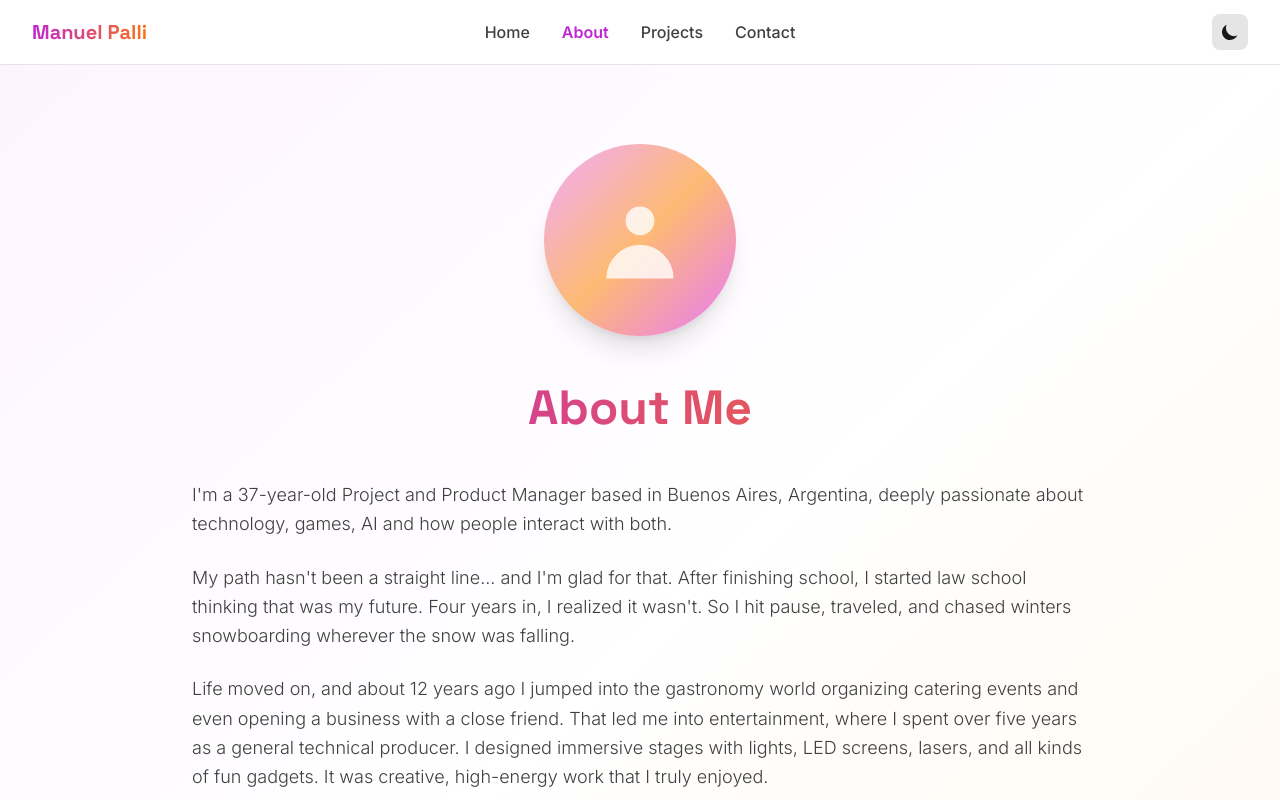
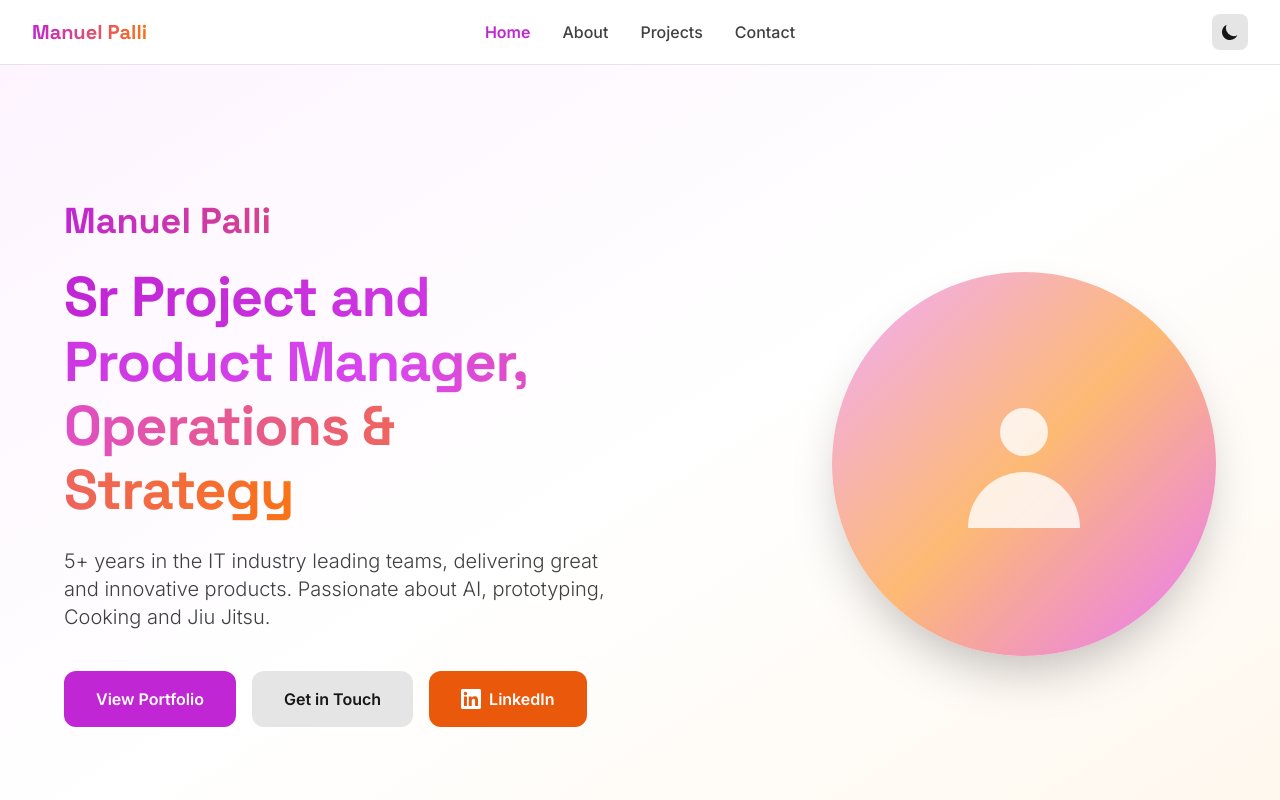
Before and after one commit to Excidium-MP/my-site, a React (Vite) app: page /about in a window 1280 px wide. Shown: the top 800 px of the page. Built offline with nearby package versions, Linux system fonts and the light colour scheme.

Commit message:
Convert to infinite scroll single-page layout - Remove React Router and convert to anchor-based navigation - Update all page components to display simultaneously - Add smooth scroll behavior - Update navigation to track active section on scroll

```diff
--- a/src/App.tsx
+++ b/src/App.tsx
@@ -1,6 +1,4 @@
 import { useState, useEffect } from 'react'
-import { Routes, Route, useLocation } from 'react-router-dom'
-import { AnimatePresence } from 'framer-motion'
 import Layout from './components/Layout'
 import Home from './pages/Home'
 import About from './pages/About'
@@ -8,7 +6,6 @@ import Projects from './pages/Projects'
 import Contact from './pages/Contact'
 
 function App() {
-  const location = useLocation()
   const [darkMode, setDarkMode] = useState(() => {
     const saved = localStorage.getItem('darkMode')
     return saved ? JSON.parse(saved) : false
@@ -29,14 +26,20 @@ function App() {
 
   return (
     <Layout darkMode={darkMode} toggleDarkMode={toggleDarkMode}>
-      <AnimatePresence mode="wait">
-        <Routes location={location} key={location.pathname}>
-          <Route path="/" element={<Home />} />
-          <Route path="/about" element={<About />} />
-          <Route path="/projects" element={<Projects />} />
-          <Route path="/contact" element={<Contact />} />
-        </Routes>
-      </AnimatePresence>
+      <div className="scroll-smooth">
+        <section id="home">
+          <Home />
+        </section>
+        <section id="about">
+          <About />
+        </section>
+        <section id="projects">
+          <Projects />
+        </section>
+        <section id="contact">
+          <Contact />
+        </section>
+      </div>
     </Layout>
   )
 }
--- a/src/components/Layout.tsx
+++ b/src/components/Layout.tsx
@@ -1,5 +1,4 @@
-import { useState } from 'react'
-import { Link, useLocation } from 'react-router-dom'
+import { useState, useEffect } from 'react'
 
 interface LayoutProps {
   children: React.ReactNode
@@ -9,18 +8,39 @@ interface LayoutProps {
 
 function Layout({ children, darkMode, toggleDarkMode }: LayoutProps) {
   const [mobileMenuOpen, setMobileMenuOpen] = useState(false)
-  const location = useLocation()
+  const [activeSection, setActiveSection] = useState('home')
 
   const navLinks = [
-    { name: 'Home', path: '/' },
-    { name: 'About', path: '/about' },
-    { name: 'Projects', path: '/projects' },
-    { name: 'Contact', path: '/contact' }
+    { name: 'Home', path: '#home' },
+    { name: 'About', path: '#about' },
+    { name: 'Projects', path: '#projects' },
+    { name: 'Contact', path: '#contact' }
   ]
 
-  const isActive = (path: string) => location.pathname === path
+  useEffect(() => {
+    const handleScroll = () => {
+      const sections = ['home', 'about', 'projects', 'contact']
+      const scrollPosition = window.scrollY + 100
 
-  const isHomePage = location.pathname === '/'
+      for (const section of sections) {
+        const element = document.getElementById(section)
+        if (element) {
+          const offsetTop = element.offsetTop
+          const offsetBottom = offsetTop + element.offsetHeight
+          if (scrollPosition >= offsetTop && scrollPosition < offsetBottom) {
+            setActiveSection(section)
+            break
+          }
+        }
+      }
+    }
+
+    window.addEventListener('scroll', handleScroll)
+    handleScroll()
+    return () => window.removeEventListener('scroll', handleScroll)
+  }, [])
+
+  const isActive = (path: string) => `#${activeSection}` === path
 
   return (
     <div className="min-h-screen bg-white dark:bg-neutral-900 text-neutral-900 dark:text-white transition-colors duration-200">
@@ -28,21 +48,19 @@ function Layout({ children, darkMode, toggleDarkMode }: LayoutProps) {
       <header className="fixed top-0 left-0 right-0 bg-white/80 dark:bg-neutral-900/80 backdrop-blur-sm border-b border-neutral-200 dark:border-neutral-800 z-50">
         <nav className="max-w-7xl mx-auto px-4 sm:px-6 lg:px-8">
           <div className="flex items-center justify-center h-16 relative">
-            {/* Name in top-left corner (only on non-home pages) */}
-            {!isHomePage && (
-              <div className="absolute left-0 hidden md:block">
-                <Link to="/" className="text-xl font-display font-bold bg-gradient-to-r from-primary-600 to-accent-500 dark:from-primary-400 dark:to-accent-400 bg-clip-text text-transparent hover:opacity-80 transition-opacity">
-                  Manuel Palli
-                </Link>
-              </div>
-            )}
+            {/* Name in top-left corner */}
+            <div className="absolute left-0 hidden md:block">
+              <a href="#home" className="text-xl font-display font-bold bg-gradient-to-r from-primary-600 to-accent-500 dark:from-primary-400 dark:to-accent-400 bg-clip-text text-transparent hover:opacity-80 transition-opacity">
+                Manuel Palli
+              </a>
+            </div>
 
             {/* Desktop Navigation - Centered */}
             <div className="hidden md:flex items-center space-x-8">
               {navLinks.map((link) => (
-                <Link
+                <a
                   key={link.path}
-                  to={link.path}
+                  href={link.path}
                   className={`transition-colors font-medium hover:text-primary-600 dark:hover:text-primary-400 ${
                     isActive(link.path)
                       ? 'text-primary-600 dark:text-primary-400 font-semibold'
@@ -50,7 +68,7 @@ function Layout({ children, darkMode, toggleDarkMode }: LayoutProps) {
                   }`}
                 >
                   {link.name}
-                </Link>
+                </a>
               ))}
             </div>
 
@@ -96,9 +114,9 @@ function Layout({ children, darkMode, toggleDarkMode }: LayoutProps) {
           {mobileMenuOpen && (
             <div className="md:hidden py-4 border-t border-neutral-200 dark:border-neutral-800">
               {navLinks.map((link) => (
-                <Link
+                <a
                   key={link.path}
-                  to={link.path}
+                  href={link.path}
                   onClick={() => setMobileMenuOpen(false)}
                   className={`block py-2 px-4 rounded-lg transition-colors ${
                     isActive(link.path)
@@ -107,7 +125,7 @@ function Layout({ children, darkMode, toggleDarkMode }: LayoutProps) {
                   }`}
                 >
                   {link.name}
-                </Link>
+                </a>
               ))}
             </div>
           )}
--- a/src/index.css
+++ b/src/index.css
@@ -3,6 +3,10 @@
 @tailwind base;
 @tailwind components;
 @tailwind utilities;
+
+html {
+  scroll-behavior: smooth;
+}
 
 body {
   margin: 0;
--- a/src/main.tsx
+++ b/src/main.tsx
@@ -1,13 +1,10 @@
 import React from 'react'
 import ReactDOM from 'react-dom/client'
-import { BrowserRouter } from 'react-router-dom'
 import App from './App.tsx'
 import './index.css'
 
 ReactDOM.createRoot(document.getElementById('root')!).render(
   <React.StrictMode>
-    <BrowserRouter>
-      <App />
-    </BrowserRouter>
+    <App />
   </React.StrictMode>,
 )
--- a/src/pages/About.tsx
+++ b/src/pages/About.tsx
@@ -24,13 +24,7 @@ function About() {
   }
 
   return (
-    <motion.div
-      className="min-h-screen bg-gradient-to-br from-primary-50 via-white to-accent-50 dark:from-neutral-900 dark:via-neutral-900 dark:to-neutral-800 py-20 px-4"
-      initial={{ opacity: 0 }}
-      animate={{ opacity: 1 }}
-      exit={{ opacity: 0 }}
-      transition={{ duration: 0.5 }}
-    >
+    <div className="min-h-screen bg-gradient-to-br from-primary-50 via-white to-accent-50 dark:from-neutral-900 dark:via-neutral-900 dark:to-neutral-800 py-20 px-4">
       <div className="max-w-4xl mx-auto">
         {/* Optional Photo Placeholder */}
         <motion.div
@@ -95,7 +89,7 @@ function About() {
           </motion.p>
         </motion.div>
       </div>
-    </motion.div>
+    </div>
   )
 }
 
--- a/src/pages/Contact.tsx
+++ b/src/pages/Contact.tsx
@@ -35,13 +35,7 @@ function Contact() {
   }
 
   return (
-    <motion.div
-      className="min-h-screen bg-gradient-to-br from-primary-50 via-white to-accent-50 dark:from-neutral-900 dark:via-neutral-900 dark:to-neutral-800 py-20 px-4"
-      initial={{ opacity: 0 }}
-      animate={{ opacity: 1 }}
-      exit={{ opacity: 0 }}
-      transition={{ duration: 0.5 }}
-    >
+    <div className="min-h-screen bg-gradient-to-br from-primary-50 via-white to-accent-50 dark:from-neutral-900 dark:via-neutral-900 dark:to-neutral-800 py-20 px-4">
       <div className="max-w-6xl mx-auto">
         {/* Header */}
         <motion.div
@@ -230,7 +224,7 @@ function Contact() {
           <span className="text-primary-500 dark:text-primary-400 text-4xl font-display font-bold">{'}'}</span>
         </motion.div>
       </div>
-    </motion.div>
+    </div>
   )
 }
 
--- a/src/pages/Home.tsx
+++ b/src/pages/Home.tsx
@@ -1,4 +1,3 @@
-import { Link } from 'react-router-dom'
 import { motion, Variants } from 'framer-motion'
 
 function Home() {
@@ -36,13 +35,7 @@ function Home() {
   }
 
   return (
-    <motion.div
-      className="min-h-screen flex items-center justify-center px-4 bg-gradient-to-br from-primary-50 via-white to-accent-50 dark:from-neutral-900 dark:via-neutral-900 dark:to-neutral-800"
-      initial={{ opacity: 0 }}
-      animate={{ opacity: 1 }}
-      exit={{ opacity: 0 }}
-      transition={{ duration: 0.5 }}
-    >
+    <div className="min-h-screen flex items-center justify-center px-4 bg-gradient-to-br from-primary-50 via-white to-accent-50 dark:from-neutral-900 dark:via-neutral-900 dark:to-neutral-800">
       <div className="max-w-6xl mx-auto">
         <div className="grid md:grid-cols-2 gap-12 items-center">
           {/* Left Column - Text Content */}
@@ -79,18 +72,18 @@ function Home() {
               className="flex flex-col sm:flex-row gap-4 justify-center md:justify-start pt-4"
               variants={itemVariants}
             >
-              <Link
-                to="/portfolio"
+              <a
+                href="#projects"
                 className="px-8 py-4 bg-primary-600 hover:bg-primary-700 dark:bg-primary-500 dark:hover:bg-primary-600 text-white rounded-xl font-semibold transition-all hover:scale-105 hover:shadow-xl hover:shadow-primary-500/20"
               >
                 View Portfolio
-              </Link>
-              <Link
-                to="/contact"
+              </a>
+              <a
+                href="#contact"
                 className="px-8 py-4 bg-neutral-200 hover:bg-neutral-300 dark:bg-neutral-800 dark:hover:bg-neutral-700 text-neutral-900 dark:text-white rounded-xl font-semibold transition-all hover:scale-105 hover:shadow-xl"
               >
                 Get in Touch
-              </Link>
+              </a>
               <a
                 href="https://www.linkedin.com/in/manuelpalli/"
                 target="_blank"
@@ -124,7 +117,7 @@ function Home() {
           </motion.div>
         </div>
       </div>
-    </motion.div>
+    </div>
   )
 }
 
--- a/src/pages/Projects.tsx
+++ b/src/pages/Projects.tsx
@@ -122,13 +122,7 @@ function Projects() {
   ]
 
   return (
-    <motion.div
-      className="min-h-screen py-20 px-4 sm:px-6 lg:px-8"
-      initial={{ opacity: 0 }}
-      animate={{ opacity: 1 }}
-      exit={{ opacity: 0 }}
-      transition={{ duration: 0.5 }}
-    >
+    <div className="min-h-screen py-20 px-4 sm:px-6 lg:px-8">
       <div className="max-w-7xl mx-auto">
         {/* Header */}
         <motion.div
@@ -263,7 +257,7 @@ function Projects() {
           ))}
         </div>
       </div>
-    </motion.div>
+    </div>
   )
 }
 
```
